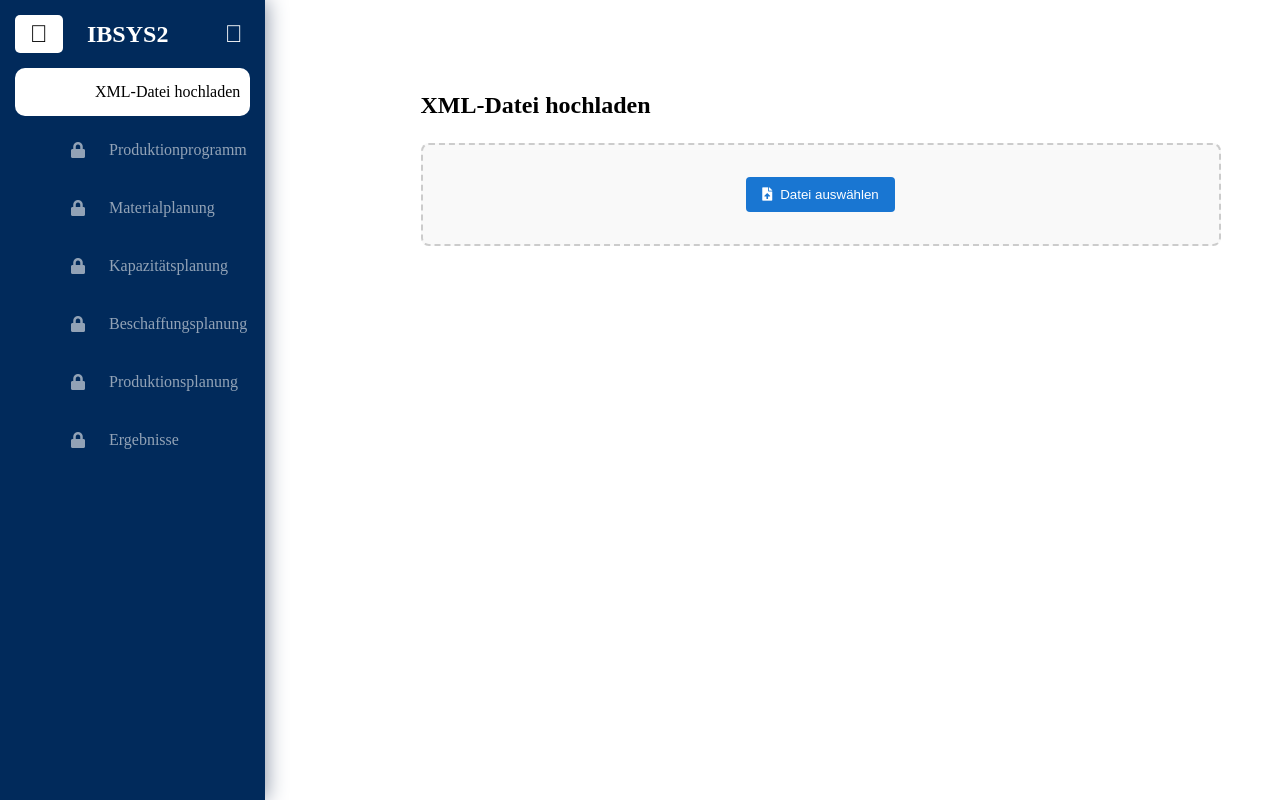
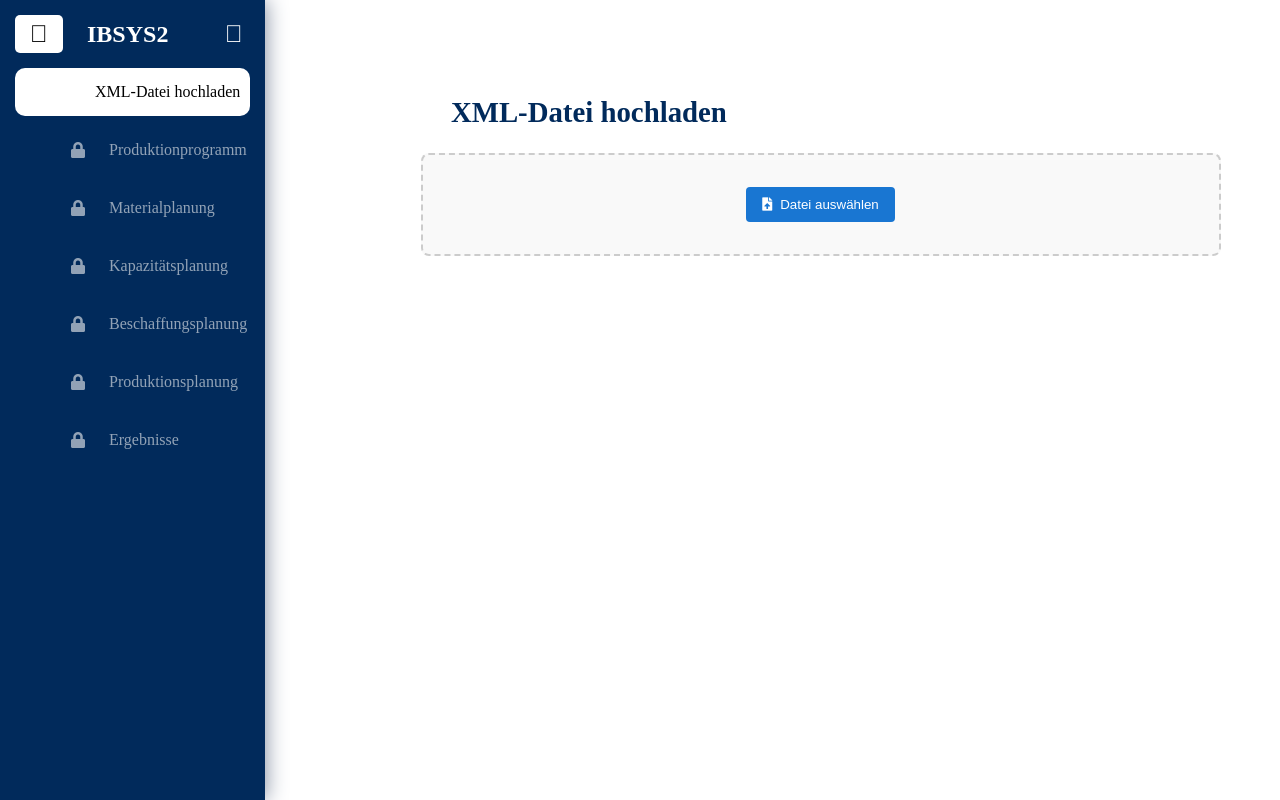
Before and after one commit to DrilonCS/Ibsys2-Projekt, an Angular app in the folder ibsys2-app/: page /xml-upload in a window 1280 px wide. Shown: the top 800 px of the page. Built offline with nearby package versions, Linux system fonts and the light colour scheme.

Commit message:
HTML/CSS Update für XmlUploadComponent

```diff
--- a/ibsys2-app/src/app/components/produktions-programm/produktions-programm.component.html
+++ b/ibsys2-app/src/app/components/produktions-programm/produktions-programm.component.html
@@ -1,6 +1,6 @@
 <div class="produktions-container">
   <div class="header-container">
-    <h2 class="section-title"><i class="fal fa-industry"></i> Produktionsplanung</h2>
+    <h2 class="section-title"><i class="fal fa-industry"></i> Produktionsprogramm</h2>
   </div>
 
   <div class="content-container">
--- a/ibsys2-app/src/app/components/xmlupload/xmlupload.component.css
+++ b/ibsys2-app/src/app/components/xmlupload/xmlupload.component.css
@@ -2,6 +2,19 @@
   padding: 24px;
   max-width: 800px;
   margin: 0 auto;
+}
+
+.header-container {
+  margin-bottom: 1.5rem;
+}
+
+.section-title {
+  color: #012a5b;
+  font-size: 1.8rem;
+  font-weight: 700;
+  display: flex;
+  align-items: center;
+  gap: 0.5rem;
 }
 
 .upload-area {
--- a/ibsys2-app/src/app/components/xmlupload/xmlupload.component.html
+++ b/ibsys2-app/src/app/components/xmlupload/xmlupload.component.html
@@ -1,5 +1,7 @@
 <div class="upload-container">
-  <h2>XML-Datei hochladen</h2>
+  <div class="header-container">
+    <h2 class="section-title"><i class="fal fa-home"></i> XML-Datei hochladen</h2>
+  </div>
 
   <div class="upload-area">
     <input
```
